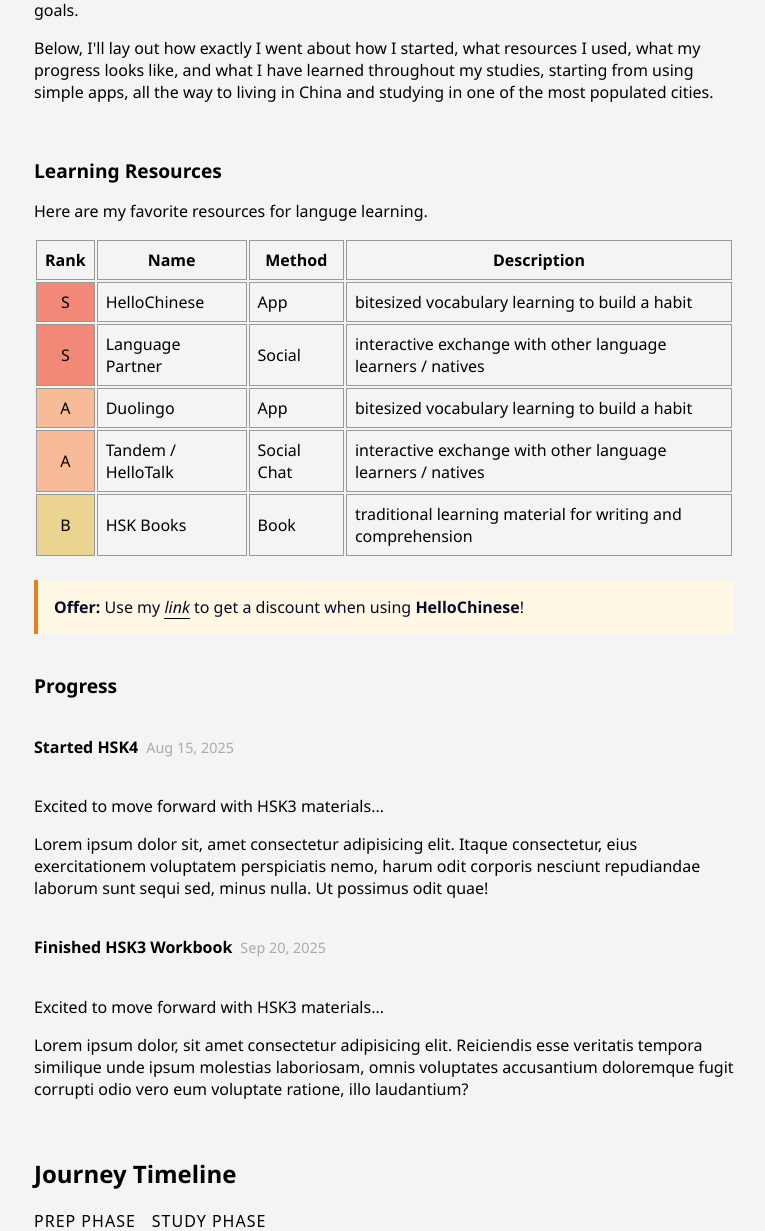
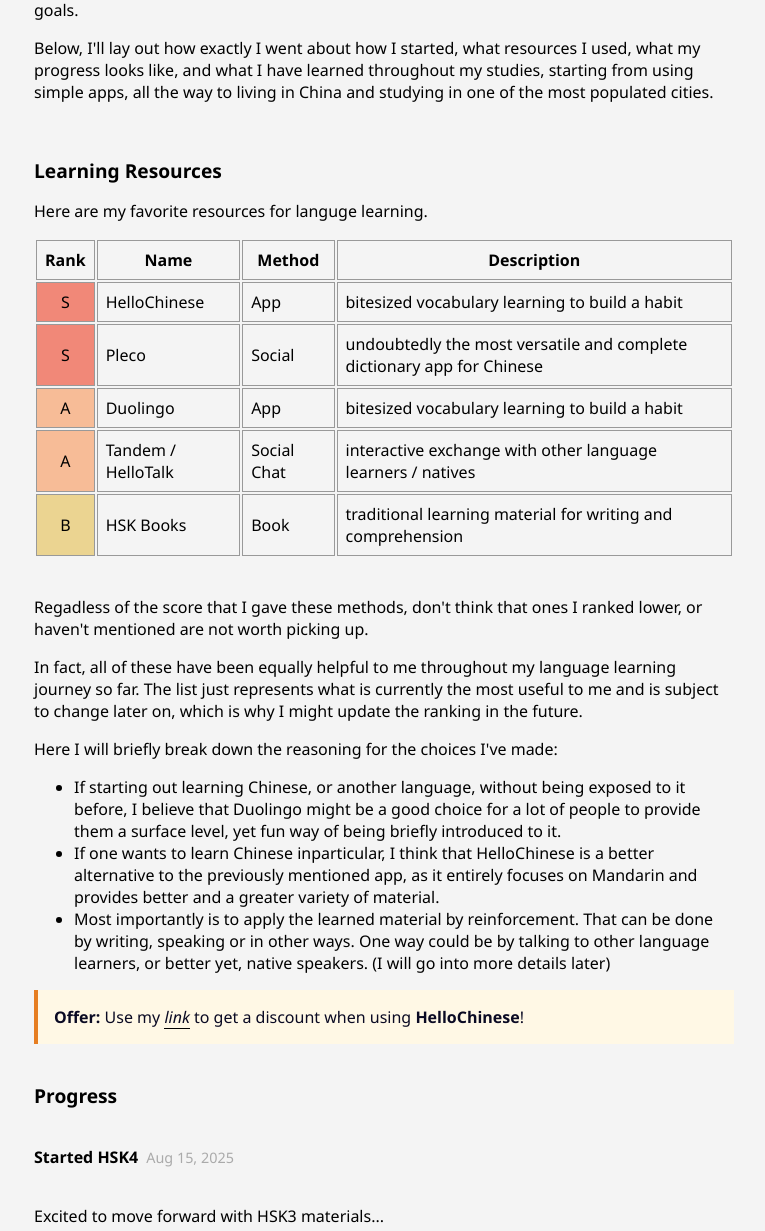
Before and after one commit to claeryc/blog-posts, a Django app: page /chinese/ in a window 1280 px wide. Shown: the part 797-2028 px from the top of the page, without its empty margins (256-1021 px from the left). Run offline with Django 5.2, Linux system fonts and the light colour scheme.

Commit message:
chinese page update and style changes

```diff
--- a/blog/static/blog/styles.css
+++ b/blog/static/blog/styles.css
@@ -37,7 +37,7 @@
 }
 :root.dark {
   --bg: #15171e;
-  --fg: #ffffff;
+  --fg: #f1f1f1;
   --bcb: #f4f4f4;
   --fcb: #15171e;
   --bnb: #383a5c;
--- a/blog/templates/blog/chinese.html
+++ b/blog/templates/blog/chinese.html
@@ -53,6 +53,14 @@
     <p>Here are my favorite resources for languge learning.</p>
     {% include "blog/lang_resources.html" %}
     <br>
+    <p>Regadless of the score that I gave these methods, don't think that ones I ranked lower, or haven't mentioned are not worth picking up.</p>
+    <p>In fact, all of these have been equally helpful to me throughout my language learning journey so far. The list just represents what is currently the most useful to me and is subject to change later on, which is why I might update the ranking in the future.</p>
+    <p>Here I will briefly break down the reasoning for the choices I've made:</p>
+    <ul>
+        <li>If starting out learning Chinese, or another language, without being exposed to it before, I believe that Duolingo might be a good choice for a lot of people to provide them a surface level, yet fun way of being briefly introduced to it.</li>
+        <li>If one wants to learn Chinese inparticular, I think that HelloChinese is a better alternative to the previously mentioned app, as it entirely focuses on Mandarin and provides better and a greater variety of material.</li>
+        <li>Most importantly is to apply the learned material by reinforcement. That can be done by writing, speaking or in other ways. One way could be by talking to other language learners, or better yet, native speakers. (I will go into more details later)</li>
+    </ul>
     <div class="callout warning">
         <strong>Offer:</strong> Use my <a href="#" style="font-style: italic; border-bottom: black 1px solid;">link</a> to get a discount when using <strong>HelloChinese</strong>!
     </div>
--- a/blog/templates/blog/lang_resources.html
+++ b/blog/templates/blog/lang_resources.html
@@ -16,9 +16,9 @@
       </tr>
       <tr class="card-border">
         <td class="rank-s" data-label="Rank">S</td>
-        <td class="lang-res_name">Language Partner</td>
+        <td class="lang-res_name">Pleco</td>
         <td>Social</td>
-        <td>interactive exchange with other language learners / natives</td>
+        <td>undoubtedly the most versatile and complete dictionary app for Chinese</td>
       </tr>
       <tr class="card-border">
         <td class="rank-a" data-label="Rank">A</td>
```
Also changed, not shown: 1 other file.
